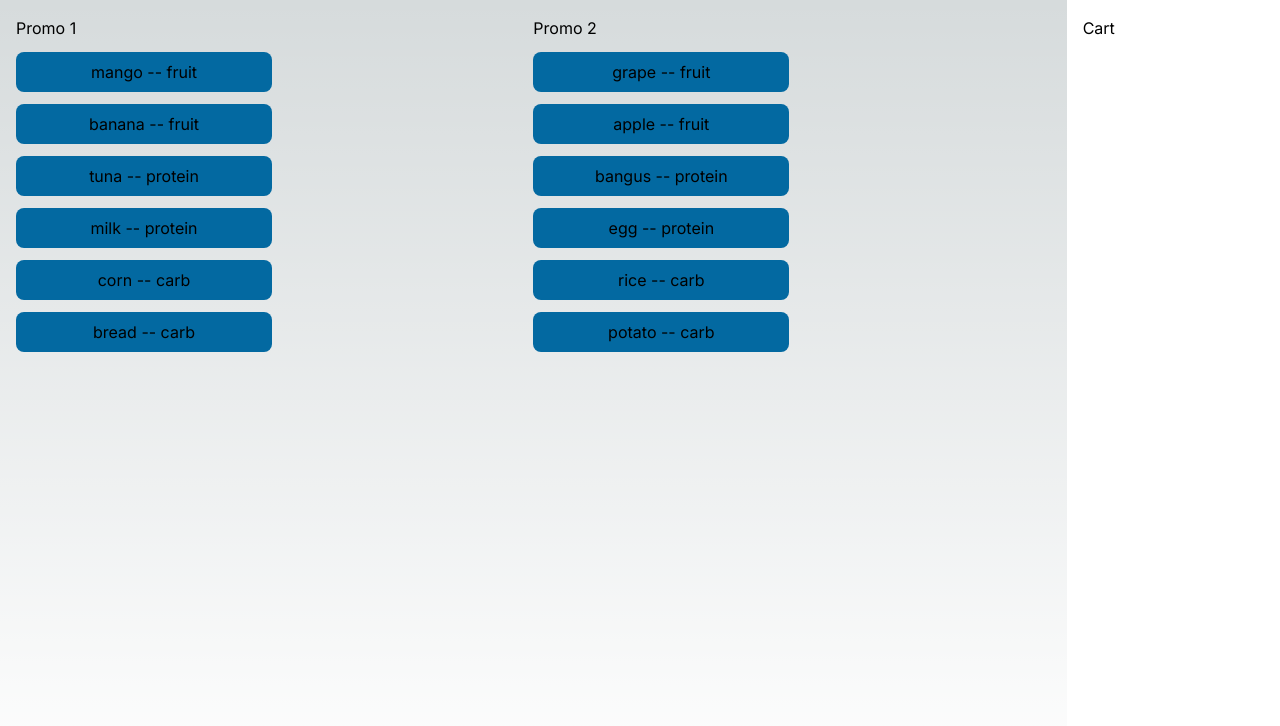
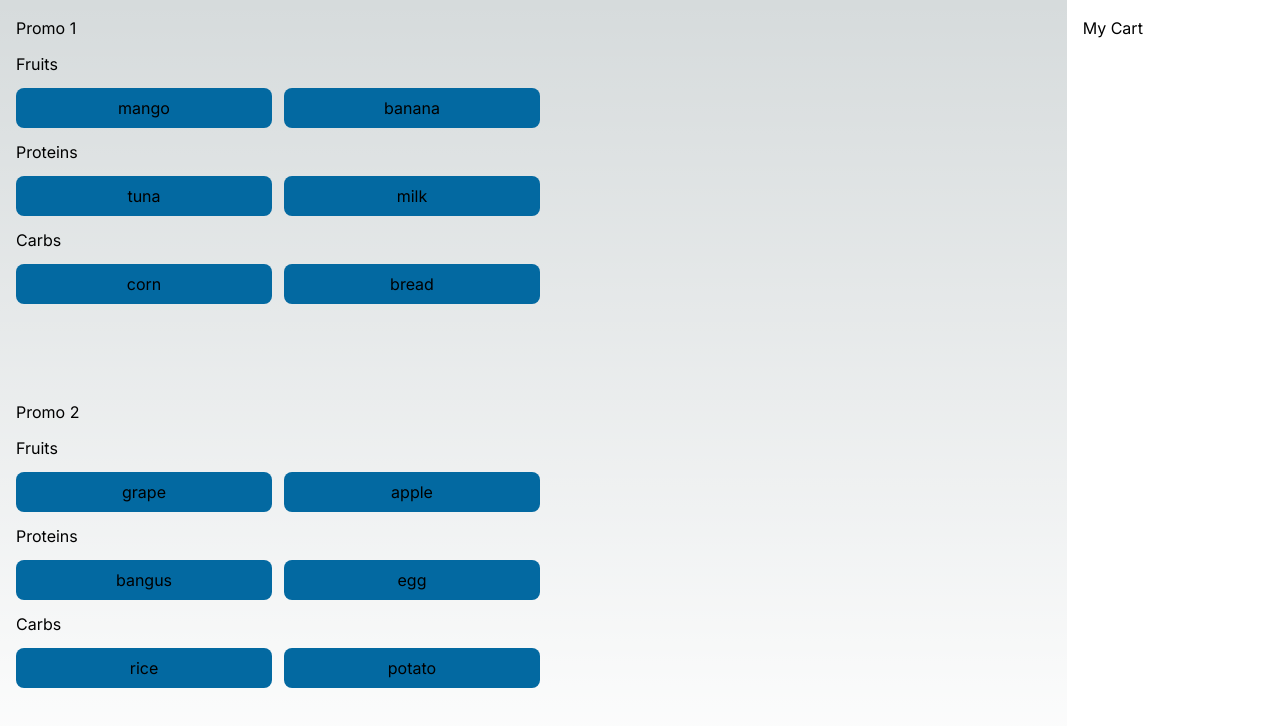
Before and after one commit to RomwelFeliciano/ak-legacy, a Next.js app: page / in a window 1280 px wide. Shown: the top 726 px of the page. Built offline with nearby package versions, Linux system fonts and the light colour scheme.

Commit message:
Layout: Inline VS

```diff
--- a/app/cart.js
+++ b/app/cart.js
@@ -1,5 +1,24 @@
 import React from "react";
 
-export default function Cart() {
-  return <div>Cart</div>;
+export default function Cart({ cartItem }) {
+  return (
+    <div>
+      <h1>
+        My Cart
+        <ul className="flex flex-col gap-3 pt-3">
+          {cartItem.map((item) => (
+            <li
+              key={item.item}
+              className="flex justify-between items-center bg-sky-400 px-2 py-2 rounded-lg capitalize"
+            >
+              {item.item} -- {item.itemType}
+              <button className="bg-red-600 hover:bg-red-800 px-2 rounded-lg text-white cursor-pointer">
+                &times;
+              </button>
+            </li>
+          ))}
+        </ul>
+      </h1>
+    </div>
+  );
 }
--- a/app/page.js
+++ b/app/page.js
@@ -66,6 +66,8 @@ const promos = [
 ];
 
 export default function Home() {
+  const [promo, setPromo] = useState(promos);
+
   const [promoOne, setPromoOne] = useState([]);
   const [promoTwo, setPromoTwo] = useState([]);
 
@@ -73,44 +75,47 @@ export default function Home() {
 
   useEffect(() => {
     setCartItem([...promoOne, ...promoTwo]);
-  }, [promoOne, promoTwo]); // Update combinedArray whenever arrayOne or arrayTwo changes
+  }, [promoOne, promoTwo]); // Update combinedArray whenever promoOne or promoTwo changes
 
   function addToCart(item, promoId) {
-    if (promoId === 1) {
-      const existingIndex = promoOne.findIndex(
-        (existingItem) => existingItem.item === item.item
+    const findItemIndex = (promoArray, itemType) =>
+      promoArray.findIndex(
+        (existingItem) => existingItem.itemType === itemType
       );
 
+    const oppositeType = item.itemType === "fruit" ? "protein" : "fruit";
+
+    const handlePromo = (promoArray, setPromoArray, oppositeType) => {
+      const existingIndex = findItemIndex(promoArray, item.itemType);
+
       if (existingIndex !== -1) {
-        // Item exists, remove it from the cart
-        const updatedCart = [...promoOne];
+        const updatedCart = [...promoArray];
         updatedCart.splice(existingIndex, 1);
-        setPromoOne(updatedCart);
+        setPromoArray(updatedCart);
       } else {
-        // Item doesn't exist, add it to the cart
-        setPromoOne([...promoOne, item]);
+        const oppositeItemIndex = findItemIndex(promoArray, oppositeType);
+
+        if (oppositeItemIndex !== -1) {
+          const updatedCart = [...promoArray];
+          updatedCart.splice(oppositeItemIndex, 1);
+          setPromoArray([...updatedCart, { ...item, inCart: true }]);
+        } else {
+          setPromoArray([...promoArray, { ...item, inCart: true }]);
+        }
       }
+    };
+
+    if (promoId === 1) {
+      handlePromo(promoOne, setPromoOne, oppositeType);
+      setPromo([...promo, { ...item, inCart: true }]);
     } else if (promoId === 2) {
-      const existingIndex = promoTwo.findIndex(
-        (existingItem) => existingItem.item === item.item
-      );
-      // Do the same for promoTwo if needed
-      if (existingIndex !== -1) {
-        // Item exists, remove it from the cart
-        const updatedCart = [...promoTwo];
-        updatedCart.splice(existingIndex, 1);
-        setPromoTwo(updatedCart);
-      } else {
-        // Item doesn't exist, add it to the cart
-        setPromoTwo([...promoTwo, item]);
-      }
-      // You can implement a similar logic for promoTwo using setPromoTwo
+      handlePromo(promoTwo, setPromoTwo, oppositeType);
     }
   }
 
   // console.log(promoOne);
   // console.log(promoTwo);
-  console.log(cartItem, "asd");
+  // console.log(cartItem, "asd");
 
   return (
     <main className="w-full grid grid-cols-12 min-h-screen">
@@ -118,7 +123,7 @@ export default function Home() {
         <Promo promos={promos} addToCart={addToCart} />
       </div>
       <div className="col-span-2 bg-white p-4 text-black">
-        <Cart />
+        <Cart cartItem={cartItem} />
       </div>
     </main>
   );
--- a/app/promoItem.js
+++ b/app/promoItem.js
@@ -1,40 +1,94 @@
 import React from "react";
 
 export default function PromoItem({ promos, addToCart }) {
-  const handleAddToCart = (item, promoId) => {
-    addToCart(item, promoId);
-  };
-
   return (
     <>
-      <div className="col-span-6">
-        <h1>Promo {promos[0].promoId}</h1>
+      {promos.map((promo) => (
+        <div className="col-span-12" key={promo.promoId}>
+          <h1>Promo {promo.promoId}</h1>
+
+          {/* Group buttons based on itemType */}
+          {/* <div className="flex flex-col gap-3 pt-3">
+            {promo.items.map((item) => (
+              <button
+                className={`w-64 py-2 rounded-lg cursor-pointer ${
+                  item.inCart === true
+                    ? "bg-red-700"
+                    : "bg-sky-700 hover:bg-sky-800"
+                }`}
+                key={item.item}
+                onClick={() => addToCart(item, promo.promoId)}
+              >
+                {item.item}
+              </button>
+            ))}
+          </div> */}
+
+          {/* Alternatively, you can group buttons based on itemType */}
           <div className="flex flex-col gap-3 pt-3">
-          {promos[0].items.map((item) => (
+            <h2>Fruits</h2>
+            <div className="flex items-center gap-3">
+              {promo.items
+                .filter((item) => item.itemType === "fruit")
+                .map((item) => (
                   <button
-              className="bg-sky-700 hover:bg-sky-800 w-64 py-2 rounded-lg cursor-pointer"
+                    className={`w-64 py-2 rounded-lg cursor-pointer ${
+                      item.inCart === true
+                        ? "bg-red-700"
+                        : "bg-sky-700 hover:bg-sky-800"
+                    }`}
                     key={item.item}
-              onClick={() => handleAddToCart(item, promos[0].promoId)}
+                    onClick={() => addToCart(item, promo.promoId)}
                   >
-              {item.item} -- {item.itemType}
+                    {item.item}
                   </button>
                 ))}
             </div>
           </div>
-      <div className="col-span-6">
-        <h1>Promo {promos[1].promoId}</h1>
+
           <div className="flex flex-col gap-3 pt-3">
-          {promos[1].items.map((item) => (
+            <h2>Proteins</h2>
+            <div className="flex items-center gap-3">
+              {promo.items
+                .filter((item) => item.itemType === "protein")
+                .map((item) => (
                   <button
-              className="bg-sky-700 hover:bg-sky-800 w-64 py-2 rounded-lg cursor-pointer"
+                    className={`w-64 py-2 rounded-lg cursor-pointer ${
+                      item.inCart === true
+                        ? "bg-red-700"
+                        : "bg-sky-700 hover:bg-sky-800"
+                    }`}
                     key={item.item}
-              onClick={() => handleAddToCart(item, promos[1].promoId)}
+                    onClick={() => addToCart(item, promo.promoId)}
                   >
-              {item.item} -- {item.itemType}
+                    {item.item}
                   </button>
                 ))}
             </div>
           </div>
+
+          <div className="flex flex-col gap-3 pt-3">
+            <h2>Carbs</h2>
+            <div className="flex items-center gap-3">
+              {promo.items
+                .filter((item) => item.itemType === "carb")
+                .map((item) => (
+                  <button
+                    className={`w-64 py-2 rounded-lg cursor-pointer ${
+                      item.inCart === true
+                        ? "bg-red-700"
+                        : "bg-sky-700 hover:bg-sky-800"
+                    }`}
+                    key={item.item}
+                    onClick={() => addToCart(item, promo.promoId)}
+                  >
+                    {item.item}
+                  </button>
+                ))}
+            </div>
+          </div>
+        </div>
+      ))}
     </>
   );
 }
```
Lines whose indentation alone changed are shown as unchanged.
